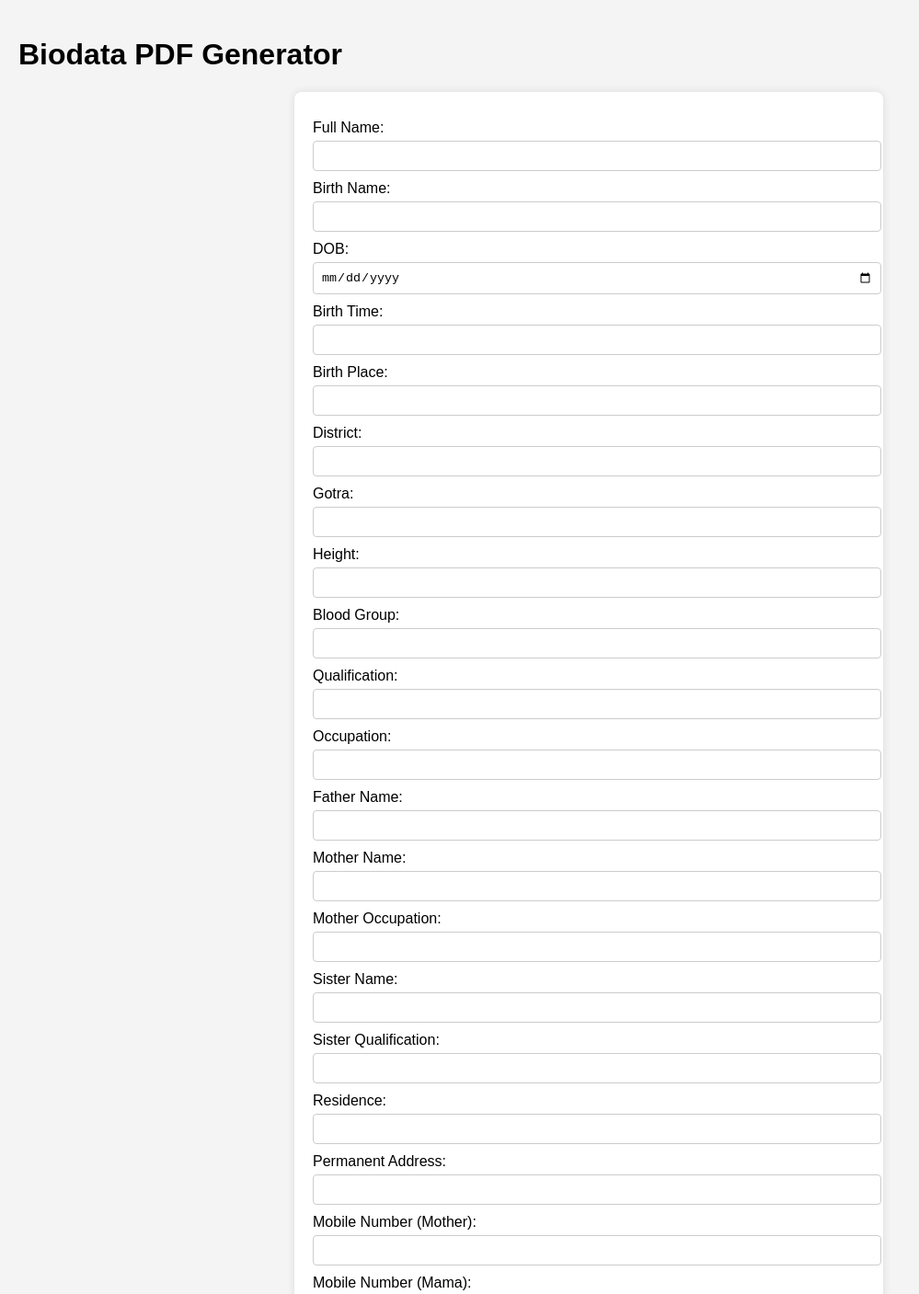
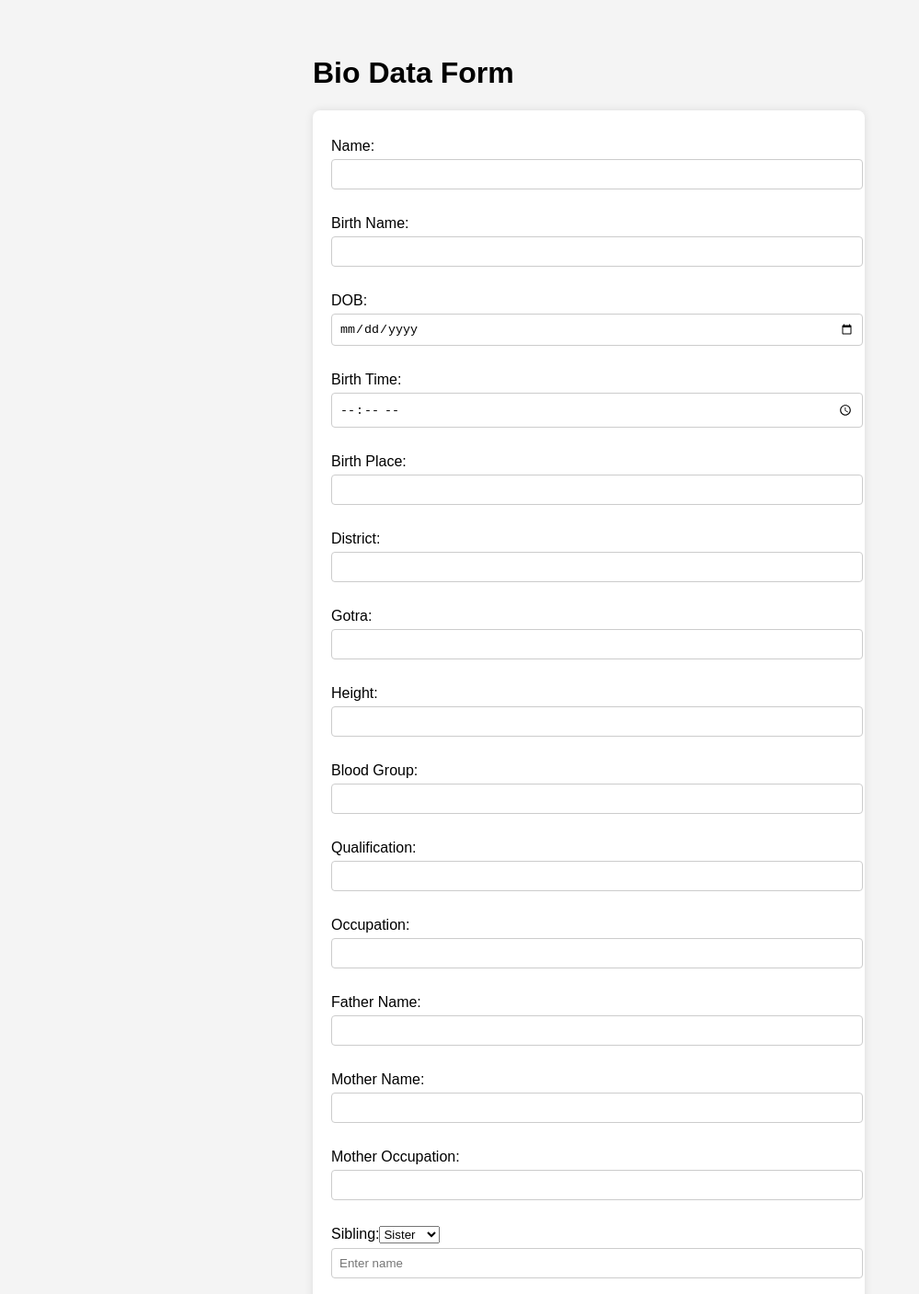
Before and after one commit to Darshan-Paliwal/Biodata_Builder, a Next.js app: page / in a window 1280 px wide. Shown: the top 1407 px of the page at 92% size, without its empty margins (0-999 px from the left). Built offline with nearby package versions, Linux system fonts and the light colour scheme.

Commit message:
Update page.tsx

```diff
--- a/app/page.tsx
+++ b/app/page.tsx
@@ -1,130 +1,310 @@
-"use client";
-
-import { useState } from "react";
+import { useState } from 'react';
 
 export default function Home() {
   const [formData, setFormData] = useState({
-    name: "",
-    birthName: "",
-    dob: "",
-    birthTime: "",
-    birthPlace: "",
-    district: "",
-    gotra: "",
-    height: "",
-    bloodGroup: "",
-    qualification: "",
-    occupation: "",
-    fatherName: "",
-    motherName: "",
-    motherOccupation: "",
-    sisterName: "",
-    sisterQualification: "",
-    residence: "",
-    permanentAddress: "",
-    mobileMother: "",
-    mobileMama: "",
+    name: '',
+    birthName: '',
+    dob: '',
+    birthTime: '',
+    birthPlace: '',
+    district: '',
+    gotra: '',
+    height: '',
+    bloodGroup: '',
+    qualification: '',
+    occupation: '',
+    fatherName: '',
+    motherName: '',
+    motherOccupation: '',
+    siblingType: 'Sister', // Default value for dropdown
+    siblingName: '', // Text field for sibling name
+    residence: '',
+    permanentAddress: '',
+    mobileMother: '',
+    mobileMama: '',
+    image: null as File | null, // For image upload
   });
-  const [image, setImage] = useState<string | null>(null);
-  const [loading, setLoading] = useState(false);
 
-  const handleChange = (e: React.ChangeEvent<HTMLInputElement | HTMLTextAreaElement>) => {
-    setFormData({ ...formData, [e.target.name]: e.target.value });
+  const handleChange = (e: React.ChangeEvent<HTMLInputElement>) => {
+    const { name, value } = e.target;
+    setFormData((prev) => ({ ...prev, [name]: value }));
+  };
+
+  const handleSiblingChange = (e: React.ChangeEvent<HTMLInputElement | HTMLSelectElement>) => {
+    const { name, value } = e.target;
+    setFormData((prev) => ({ ...prev, [name]: value }));
   };
 
   const handleImageChange = (e: React.ChangeEvent<HTMLInputElement>) => {
-    const file = e.target.files?.[0];
-    if (file) {
-      const reader = new FileReader();
-      reader.onloadend = () => {
-        setImage(reader.result as string);
-      };
-      reader.readAsDataURL(file);
+    if (e.target.files && e.target.files[0]) {
+      setFormData((prev) => ({ ...prev, image: e.target.files![0] }));
     }
   };
 
   const handleSubmit = async (e: React.FormEvent) => {
     e.preventDefault();
-    setLoading(true);
+    const formDataToSend = new FormData();
+    for (const key in formData) {
+      if (key === 'image' && formData.image) {
+        formDataToSend.append(key, formData.image);
+      } else {
+        formDataToSend.append(key, formData[key] as string);
+      }
+    }
 
-    try {
-      const response = await fetch("/api/generate-pdf", {
-        method: "POST",
-        headers: { "Content-Type": "application/json" },
-        body: JSON.stringify({ formData, image }),
-      });
+    const response = await fetch('/api/generate-pdf', {
+      method: 'POST',
+      body: JSON.stringify({ formData }),
+      headers: { 'Content-Type': 'application/json' },
+    });
 
-      if (!response.ok) {
-        const errorText = await response.text();
-        throw new Error(`HTTP error! status: ${response.status}, message: ${errorText}`);
-      }
-
+    if (response.ok) {
       const blob = await response.blob();
       const url = window.URL.createObjectURL(blob);
-      const a = document.createElement("a");
+      const a = document.createElement('a');
       a.href = url;
-      a.download = "biodata.pdf";
-      document.body.appendChild(a);
+      a.download = 'biodata.pdf';
       a.click();
-      a.remove();
-    } catch (error) {
-      console.error("Fetch error:", error);
-      alert("Failed to generate PDF");
-    } finally {
-      setLoading(false);
+    } else {
+      console.error('Failed to generate PDF');
     }
   };
 
   return (
-    <main>
-      <h1>Biodata PDF Generator</h1>
+    <div style={{ padding: '20px', maxWidth: '600px', margin: '0 auto' }}>
+      <h1>Bio Data Form</h1>
       <form onSubmit={handleSubmit}>
-        <label>Full Name:</label>
-        <input type="text" name="name" value={formData.name} onChange={handleChange} required />
-        <label>Birth Name:</label>
-        <input type="text" name="birthName" value={formData.birthName} onChange={handleChange} />
-        <label>DOB:</label>
-        <input type="date" name="dob" value={formData.dob} onChange={handleChange} />
-        <label>Birth Time:</label>
-        <input type="text" name="birthTime" value={formData.birthTime} onChange={handleChange} />
-        <label>Birth Place:</label>
-        <input type="text" name="birthPlace" value={formData.birthPlace} onChange={handleChange} />
-        <label>District:</label>
-        <input type="text" name="district" value={formData.district} onChange={handleChange} />
-        <label>Gotra:</label>
-        <input type="text" name="gotra" value={formData.gotra} onChange={handleChange} />
-        <label>Height:</label>
-        <input type="text" name="height" value={formData.height} onChange={handleChange} />
-        <label>Blood Group:</label>
-        <input type="text" name="bloodGroup" value={formData.bloodGroup} onChange={handleChange} />
-        <label>Qualification:</label>
-        <input type="text" name="qualification" value={formData.qualification} onChange={handleChange} />
-        <label>Occupation:</label>
-        <input type="text" name="occupation" value={formData.occupation} onChange={handleChange} />
-        <label>Father Name:</label>
-        <input type="text" name="fatherName" value={formData.fatherName} onChange={handleChange} />
-        <label>Mother Name:</label>
-        <input type="text" name="motherName" value={formData.motherName} onChange={handleChange} />
-        <label>Mother Occupation:</label>
-        <input type="text" name="motherOccupation" value={formData.motherOccupation} onChange={handleChange} />
-        <label>Sister Name:</label>
-        <input type="text" name="sisterName" value={formData.sisterName} onChange={handleChange} />
-        <label>Sister Qualification:</label>
-        <input type="text" name="sisterQualification" value={formData.sisterQualification} onChange={handleChange} />
-        <label>Residence:</label>
-        <input type="text" name="residence" value={formData.residence} onChange={handleChange} />
-        <label>Permanent Address:</label>
-        <input type="text" name="permanentAddress" value={formData.permanentAddress} onChange={handleChange} />
-        <label>Mobile Number (Mother):</label>
-        <input type="tel" name="mobileMother" value={formData.mobileMother} onChange={handleChange} />
-        <label>Mobile Number (Mama):</label>
-        <input type="tel" name="mobileMama" value={formData.mobileMama} onChange={handleChange} />
-        <label>Photo:</label>
-        <input type="file" accept="image/*" onChange={handleImageChange} />
-        <button type="submit" disabled={loading}>
-          {loading ? "Generating..." : "Generate PDF"}
-        </button>
+        <label>
+          Name:
+          <input
+            type="text"
+            name="name"
+            value={formData.name}
+            onChange={handleChange}
+            required
+          />
+        </label>
+        <br />
+        <label>
+          Birth Name:
+          <input
+            type="text"
+            name="birthName"
+            value={formData.birthName}
+            onChange={handleChange}
+            required
+          />
+        </label>
+        <br />
+        <label>
+          DOB:
+          <input
+            type="date"
+            name="dob"
+            value={formData.dob}
+            onChange={handleChange}
+            required
+          />
+        </label>
+        <br />
+        <label>
+          Birth Time:
+          <input
+            type="time"
+            name="birthTime"
+            value={formData.birthTime}
+            onChange={handleChange}
+            required
+          />
+        </label>
+        <br />
+        <label>
+          Birth Place:
+          <input
+            type="text"
+            name="birthPlace"
+            value={formData.birthPlace}
+            onChange={handleChange}
+            required
+          />
+        </label>
+        <br />
+        <label>
+          District:
+          <input
+            type="text"
+            name="district"
+            value={formData.district}
+            onChange={handleChange}
+            required
+          />
+        </label>
+        <br />
+        <label>
+          Gotra:
+          <input
+            type="text"
+            name="gotra"
+            value={formData.gotra}
+            onChange={handleChange}
+            required
+          />
+        </label>
+        <br />
+        <label>
+          Height:
+          <input
+            type="text"
+            name="height"
+            value={formData.height}
+            onChange={handleChange}
+            required
+          />
+        </label>
+        <br />
+        <label>
+          Blood Group:
+          <input
+            type="text"
+            name="bloodGroup"
+            value={formData.bloodGroup}
+            onChange={handleChange}
+            required
+          />
+        </label>
+        <br />
+        <label>
+          Qualification:
+          <input
+            type="text"
+            name="qualification"
+            value={formData.qualification}
+            onChange={handleChange}
+            required
+          />
+        </label>
+        <br />
+        <label>
+          Occupation:
+          <input
+            type="text"
+            name="occupation"
+            value={formData.occupation}
+            onChange={handleChange}
+            required
+          />
+        </label>
+        <br />
+        <label>
+          Father Name:
+          <input
+            type="text"
+            name="fatherName"
+            value={formData.fatherName}
+            onChange={handleChange}
+            required
+          />
+        </label>
+        <br />
+        <label>
+          Mother Name:
+          <input
+            type="text"
+            name="motherName"
+            value={formData.motherName}
+            onChange={handleChange}
+            required
+          />
+        </label>
+        <br />
+        <label>
+          Mother Occupation:
+          <input
+            type="text"
+            name="motherOccupation"
+            value={formData.motherOccupation}
+            onChange={handleChange}
+            required
+          />
+        </label>
+        <br />
+        <label>
+          Sibling:
+          <select
+            name="siblingType"
+            value={formData.siblingType}
+            onChange={handleSiblingChange}
+            required
+          >
+            <option value="Brother">Brother</option>
+            <option value="Sister">Sister</option>
+          </select>
+          <input
+            type="text"
+            name="siblingName"
+            value={formData.siblingName}
+            onChange={handleSiblingChange}
+            placeholder="Enter name"
+            required
+          />
+        </label>
+        <br />
+        <label>
+          Residence:
+          <input
+            type="text"
+            name="residence"
+            value={formData.residence}
+            onChange={handleChange}
+            required
+          />
+        </label>
+        <br />
+        <label>
+          Permanent Address:
+          <input
+            type="text"
+            name="permanentAddress"
+            value={formData.permanentAddress}
+            onChange={handleChange}
+            required
+          />
+        </label>
+        <br />
+        <label>
+          Mobile Number (Mother):
+          <input
+            type="tel"
+            name="mobileMother"
+            value={formData.mobileMother}
+            onChange={handleChange}
+            required
+          />
+        </label>
+        <br />
+        <label>
+          Mobile Number (Mama):
+          <input
+            type="tel"
+            name="mobileMama"
+            value={formData.mobileMama}
+            onChange={handleChange}
+            required
+          />
+        </label>
+        <br />
+        <label>
+          Upload Image:
+          <input
+            type="file"
+            accept="image/*"
+            onChange={handleImageChange}
+            required
+          />
+        </label>
+        <br />
+        <button type="submit">Generate PDF</button>
       </form>
-    </main>
+    </div>
   );
 }
```
